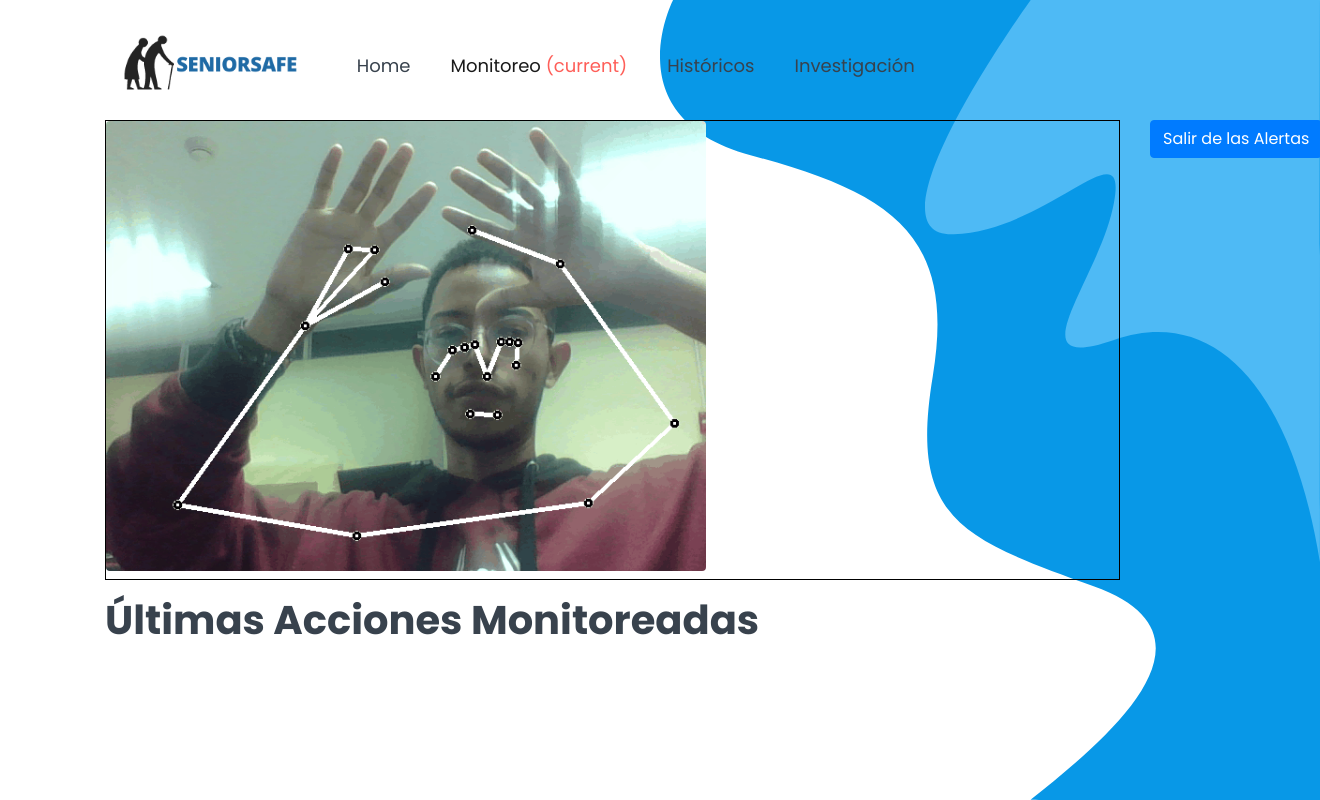
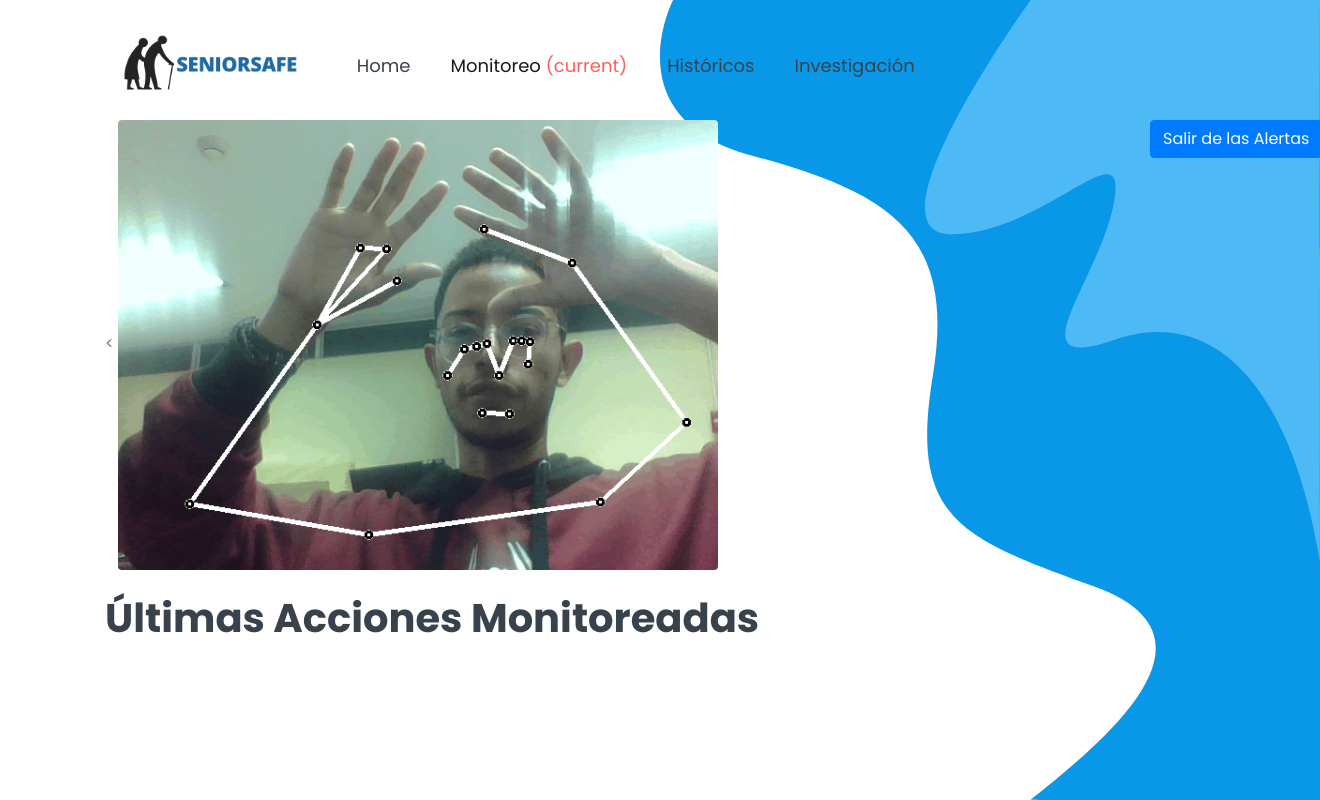
Before and after one commit to JesusCK/PaginaHAR, a Flask app: page /index in a window 1320 px wide. Run offline with Flask 3, Linux system fonts and the light colour scheme; data that the repository does not hold is empty; parts of the project's set-up code (start-up, migrations or seed data) failed here and were passed over.

Commit message:
Update index.html

```diff
--- a/templates/index.html
+++ b/templates/index.html
@@ -123,10 +123,10 @@
                     <div class="col-11 justify-center " >
 
             <!-- El GIF se mostrará aquí -->
-                    <div class="infoA" id="infoAlert">
+                    <
                         <img id="gif" src="../static/received.gif" class="img-fluid rounded " alt="GIF" style="height: 450px; width: 600px;">
                         <h5 class="display-6" id="last-fall-alert-date"></h5>
-                    </div>
+
                     </div>
 
                     <div class="col-lg-1">
```
